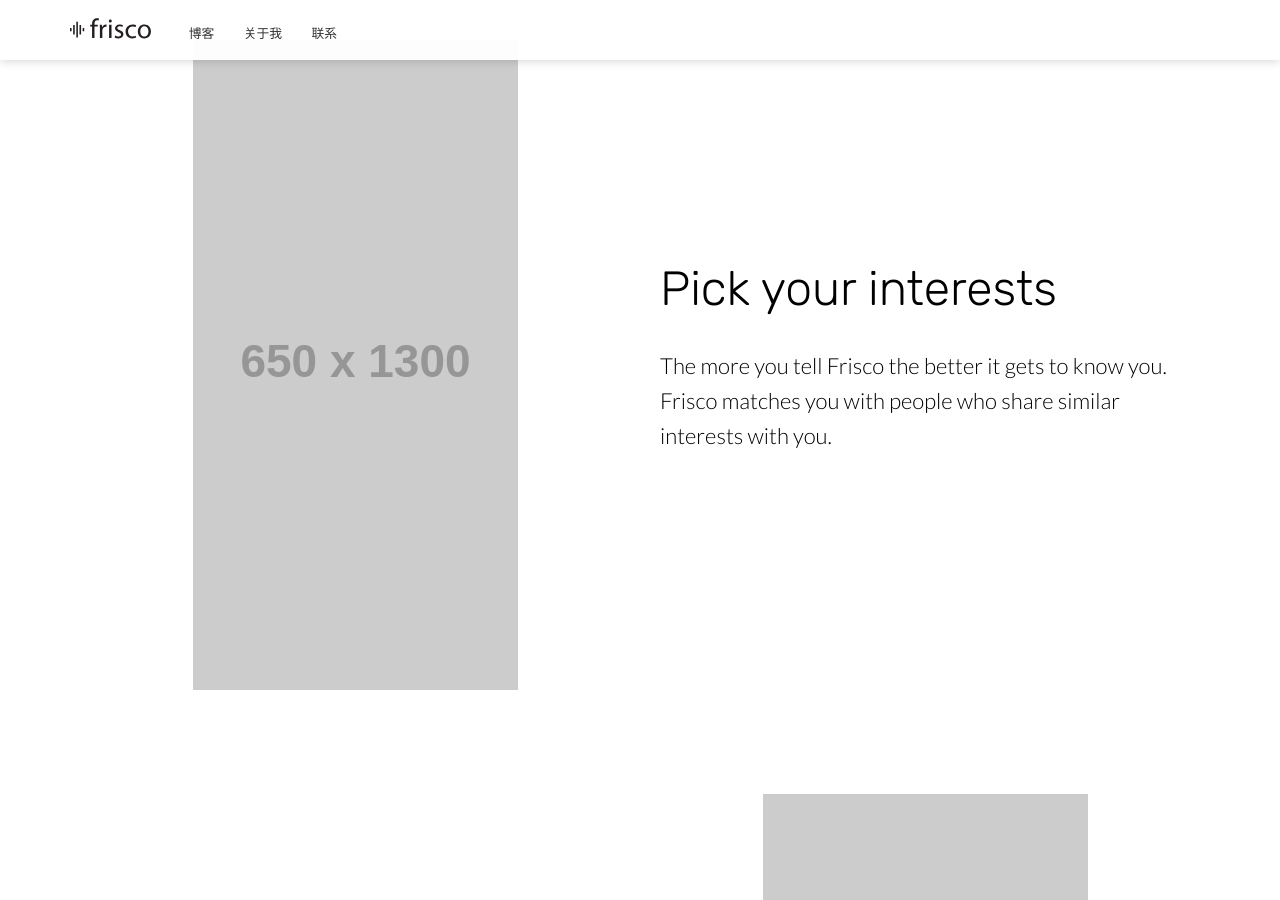
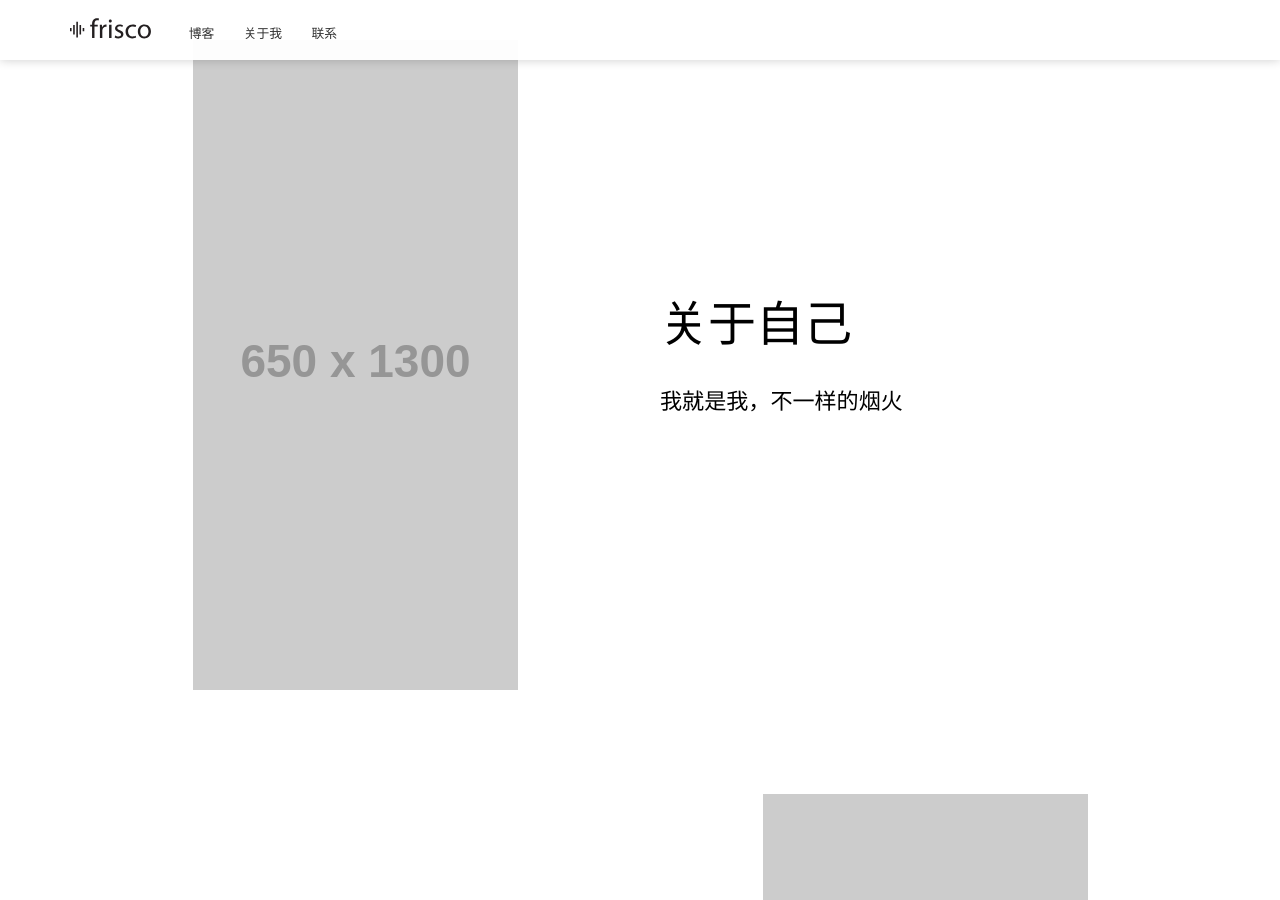
Before and after one commit to Evilleon/Evilleon.github.io, a Jekyll site: the page built from index.html, in a window 1280 px wide and 900 px high, scrolled down 1714 px. Built offline with Jekyll 4.4.1, drawn with Linux system fonts in a browser that asks for light colours; nearby versions of some CDN libraries.

Commit message:
Update index.html

```diff
--- a/index.html
+++ b/index.html
@@ -32,8 +32,8 @@ bottom_image: https://unsplash.it/2000/1322?a=.png
 	<section class="info">
 		<div class="container flex">
 			<div class="text">
-				<h2 class="editable">Pick your interests</h2>
-				<p class="editable">The more you tell Frisco the better it gets to know you. Frisco matches you with people who share similar interests with you.</p>
+				<h2 class="editable">关于自己</h2>
+				<p class="editable">我就是我，不一样的烟火</p>
 			</div>
 			<div class="image">
 				<img class="editable" src="http://placehold.it/650x1300" alt="Screenshot" />
```
